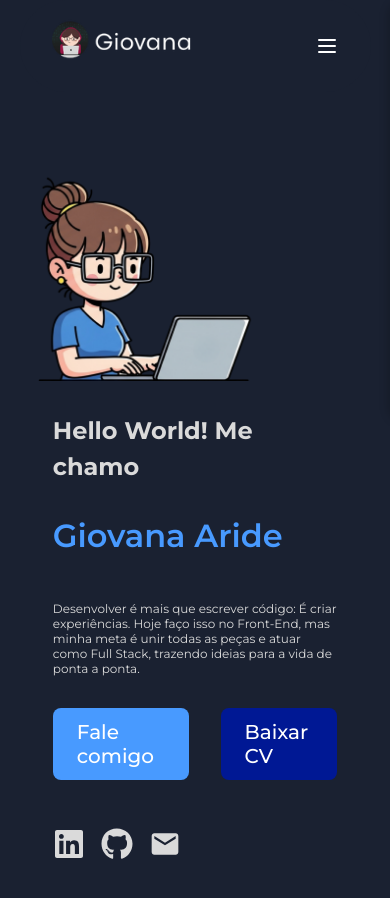
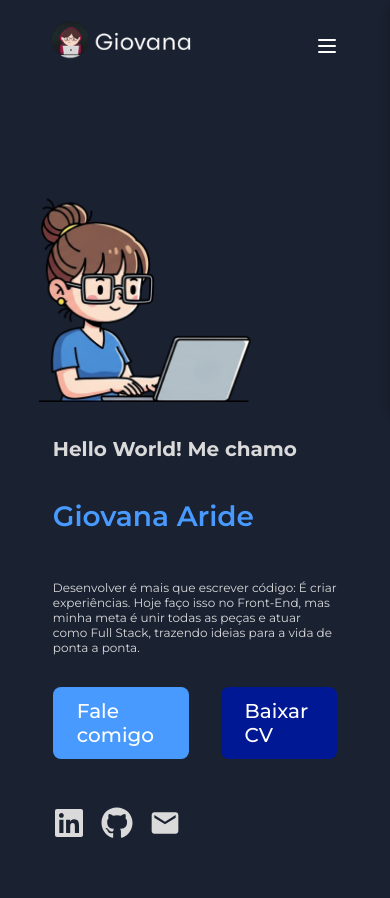
Before and after one commit to giovanaaride/giovanaportifolio, a React (Vite) app: page / in a window 390 px wide. Shown: the top 898 px of the page. Built offline with nearby package versions, Linux system fonts and the light colour scheme.

Commit message:
first commit

```diff
--- a/src/components/pages/HomeLayout/styles.modules.css
+++ b/src/components/pages/HomeLayout/styles.modules.css
@@ -134,10 +134,10 @@
     max-width: 90%;
   }
   .text-home h1 {
-    font-size: 1.5rem;
+    font-size: 1.25rem;
   }
   .text-home h1 .my-name {
-    font-size: 2rem;
+    font-size: 1.75rem;
   }
   .text-home p {
     font-size: 0.75rem;
@@ -154,7 +154,7 @@
     background-color: #1e6edc;
   }
   .btn .cv-btn {
-    padding: 0.5rem 1rem;
-    font-size: 0.75rem;
+    padding: 0.2rem 0.5rem;
+    font-size: 0.5rem;
   }
 }/*# sourceMappingURL=styles.modules.css.map */
--- a/src/components/pages/HomeLayout/styles.modules.scss
+++ b/src/components/pages/HomeLayout/styles.modules.scss
@@ -6,7 +6,6 @@
     height: 70vh;
     min-width: 70%;
     padding: 5%;
-
 
     .home-img-wrapper {
         img {
@@ -163,11 +162,12 @@
 @media (max-width: 768px) {
     .text-home {
         max-width: 90%;
+
         h1 {
-            font-size: 1.5rem;
+            font-size: 1.25rem;
 
             .my-name {
-                font-size: 2rem;
+                font-size: 1.75rem;
             }
         }
 
@@ -190,8 +190,8 @@
             }
         }
         .cv-btn {
-            padding: 0.5rem 1rem;
-            font-size: 0.75rem;
+            padding: 0.2rem 0.5rem;
+            font-size: 0.5rem;
         }
     }
 }
--- a/src/styles/globals.css
+++ b/src/styles/globals.css
@@ -46,8 +46,8 @@ body {
 }
 
 .light-theme {
-  --bg-header-color: #489aff;
-  --menu-bg: #c9def2;
+  --bg-header-color: #F8F9FA;
+  --menu-bg: #b9d9f8;
   --menu-text: #263e74;
   --bg-color: #f8f9fa;
   --text-color: #1a2131;
```
Also changed, not shown: src/components/pages/Header/styles.modules.css (+5 -4 lines), 2 other files (tests, documents, lock files or other folders).
